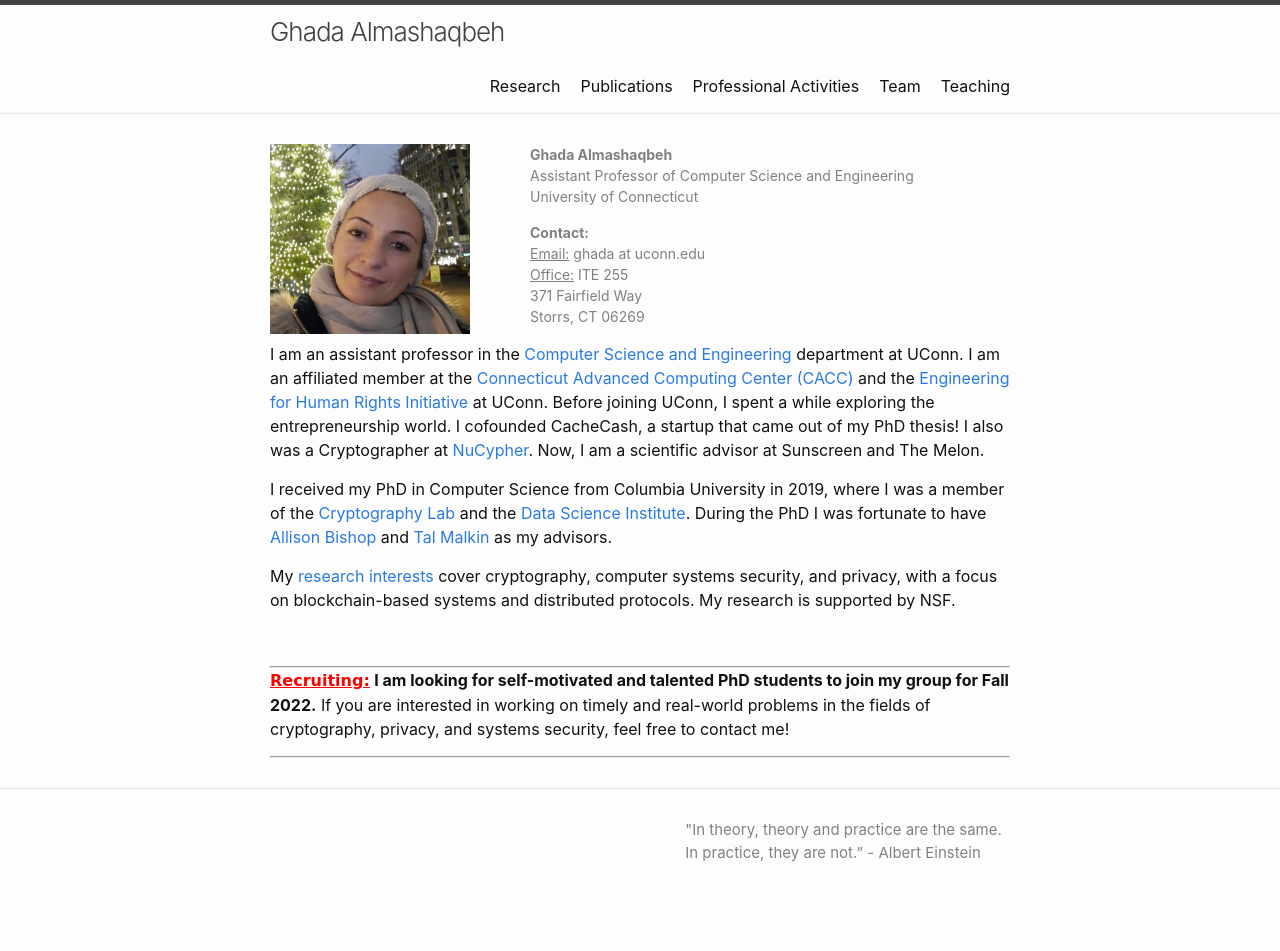
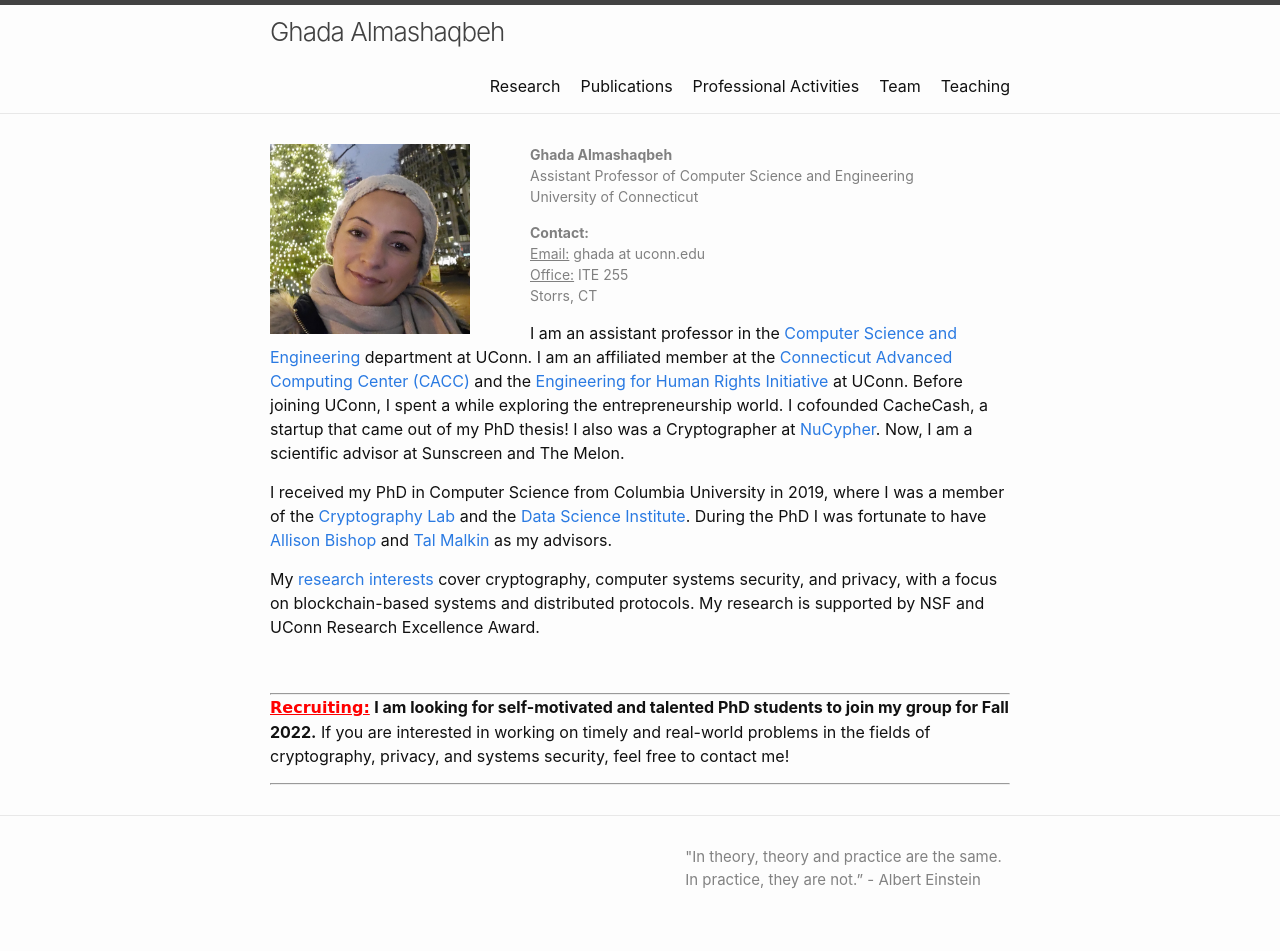
Before and after one commit to GhadaAlmashaqbeh/GhadaAlmashaqbeh.github.io, a Jekyll site: the page built from index.md, in a window 1280 px wide. Built offline with Jekyll 4.4.1, drawn with Linux system fonts in a browser that asks for light colours; before the commit the page ends 924 px from its top, so only the background shows below that.

Commit message:
edit des

```diff
--- a/index.md
+++ b/index.md
@@ -12,7 +12,7 @@ layout: default
        <div class="content">
           <span style="color:grey;font-size:14px;">
             <p><b>Ghada Almashaqbeh</b> <br/> Assistant Professor of Computer Science and Engineering <br/> University of Connecticut </p>
-            <p> <b>Contact:</b> <br/> <u>Email:</u> ghada at uconn.edu <br/> <u>Office:</u> ITE 255 <br/> 371 Fairfield Way <br/> Storrs, CT  06269</p>
+            <p> <b>Contact:</b> <br/> <u>Email:</u> ghada at uconn.edu <br/> <u>Office:</u> ITE 255 <br/> Storrs, CT</p>
           </span>
        </div>
     </div>
@@ -23,7 +23,7 @@ I am an assistant professor in the [Computer Science and Engineering](https://ww
 
 I received my PhD in Computer Science from Columbia University in 2019, where I was a member of the [Cryptography Lab](http://www.cs.columbia.edu/crypto) and the [Data Science Institute](https://datascience.columbia.edu/). During the PhD I was fortunate to have [Allison Bishop](https://www.thecomputersciencecomedian.com) and [Tal Malkin](http://www.cs.columbia.edu/~tal) as my advisors.
 
-My [research interests](/research/) cover cryptography, computer systems security, and privacy, with a focus on blockchain-based systems and distributed protocols. My research is supported by NSF.
+My [research interests](/research/) cover cryptography, computer systems security, and privacy, with a focus on blockchain-based systems and distributed protocols. My research is supported by NSF and UConn Research Excellence Award.
 
 <br/>
 
```
